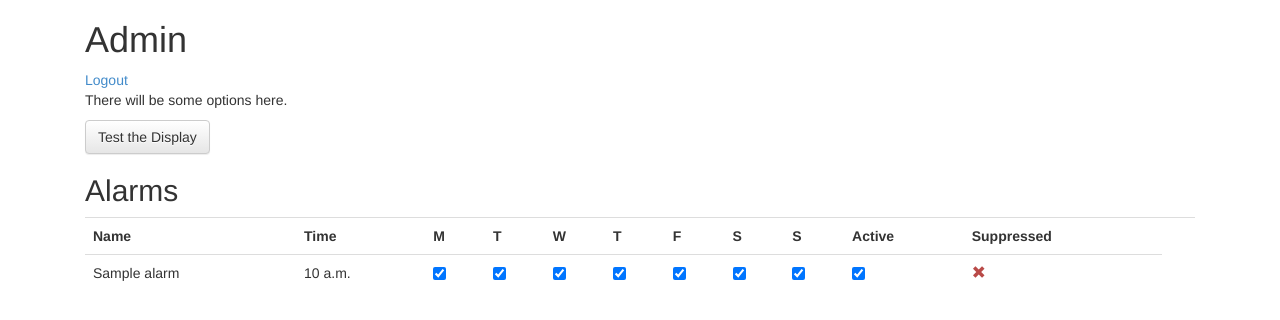
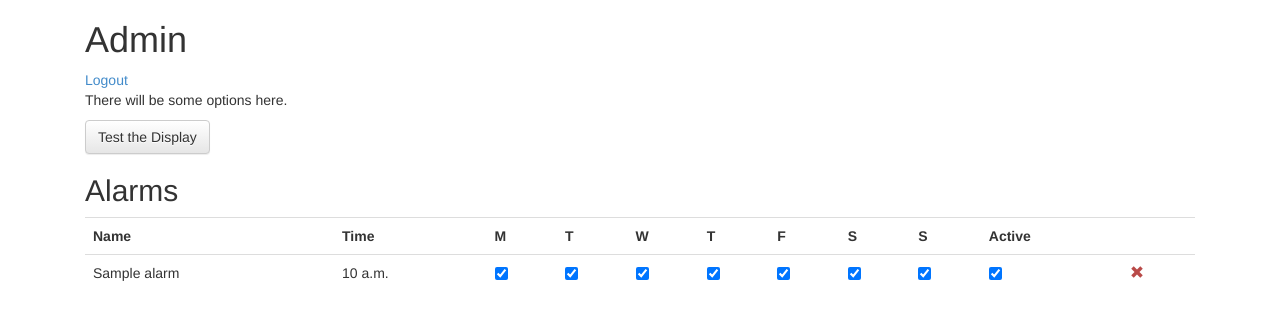
Before and after one commit to Tyler-Ward/GolemClock, a Django app: page /main in a window 1280 px wide. Shown: the top 320 px of the page. Run offline with Django 3.2, Linux system fonts and the light colour scheme; a user stored in the database is signed in; tables that the repository leaves empty hold one stand-in row (values such as "Sample post").

Commit message:
Removed suppressed <th>

```diff
--- a/webface/golem/templates/main.html
+++ b/webface/golem/templates/main.html
@@ -23,7 +23,6 @@
 		<th>S</th>
 		<th>S</th>
 		<th>Active</th>
-		<th>Suppressed</th>
 		<th></th>
 	</tr>
 	{% for alarm in alarms %}
```
